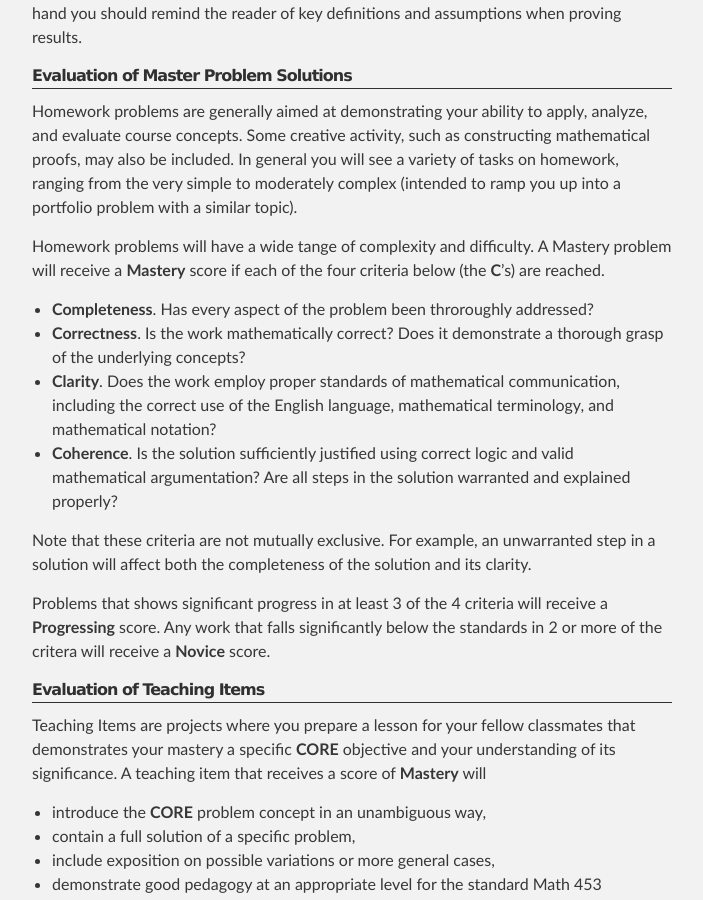
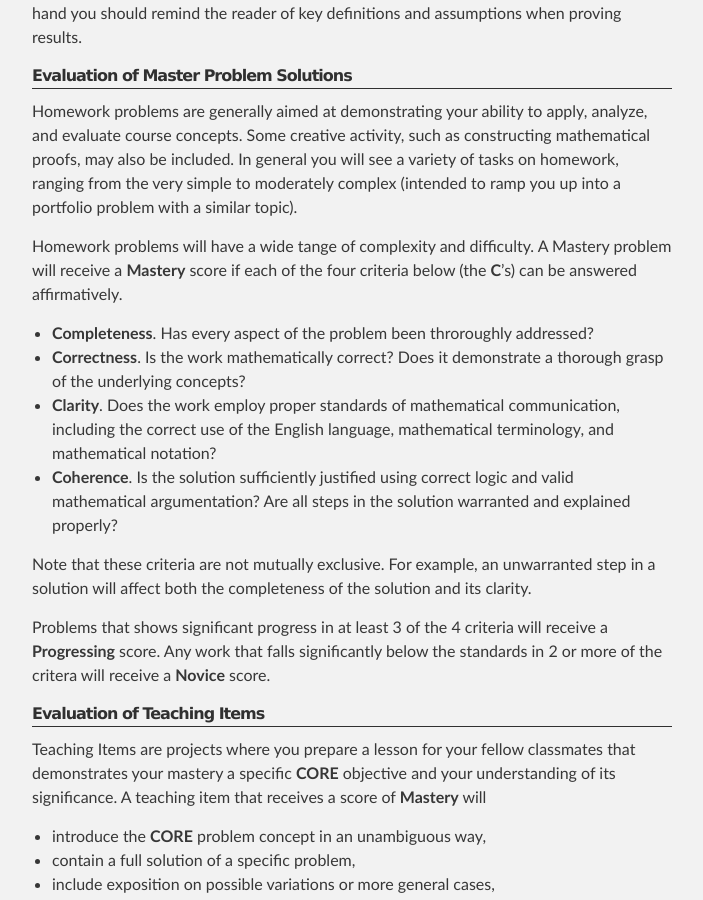
Before and after one commit to sergeballif/NSC-Math-453, a Jekyll site: the page built from Specifications.md, in a window 1280 px wide and 900 px high, scrolled down 2700 px. Shown: the whole window, without its empty margins (288-991 px from the left). Built offline with Jekyll 4.4.1, drawn with Linux system fonts in a browser that asks for light colours; formulas are drawn with MathJax 3.

Commit message:
Update Specifications.md

```diff
--- a/Specifications.md
+++ b/Specifications.md
@@ -50,7 +50,7 @@ Therefore some items will not need to be discussed in a solution; for example, y
 
 Homework problems are generally aimed at demonstrating your ability to apply, analyze, and evaluate course concepts. Some creative activity, such as constructing mathematical proofs, may also be included. In general you will see a variety of tasks on homework, ranging from the very simple to moderately complex (intended to ramp you up into a portfolio problem with a similar topic).
 
-Homework problems will have a wide tange of complexity and difficulty. A Mastery problem will receive a __Mastery__ score if each of the four criteria below (the __C__'s) are reached.
+Homework problems will have a wide tange of complexity and difficulty. A Mastery problem will receive a __Mastery__ score if each of the four criteria below (the __C__'s) can be answered affirmatively.
 
 - __Completeness__. Has every aspect of the problem been throroughly addressed?
 - __Correctness__. Is the work mathematically correct? Does it demonstrate a thorough grasp of the underlying concepts?
```
